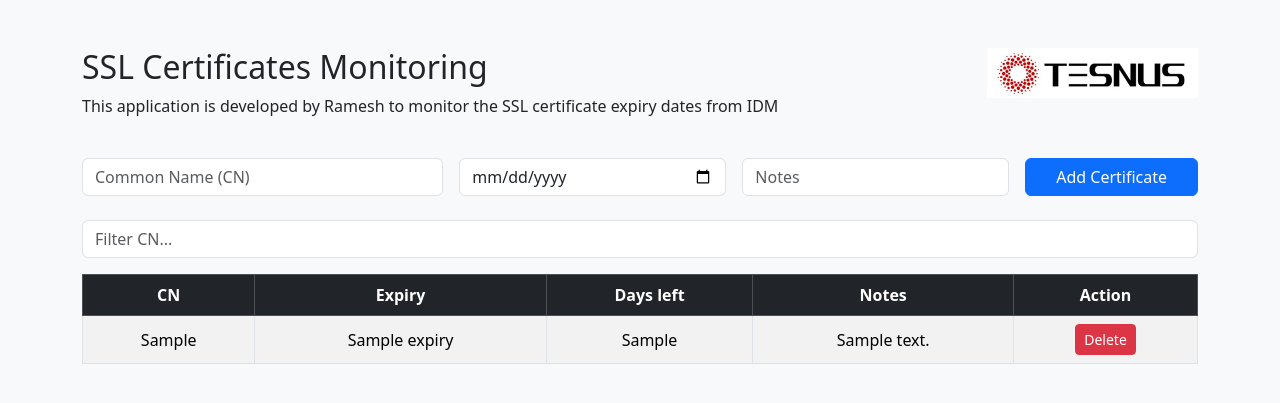
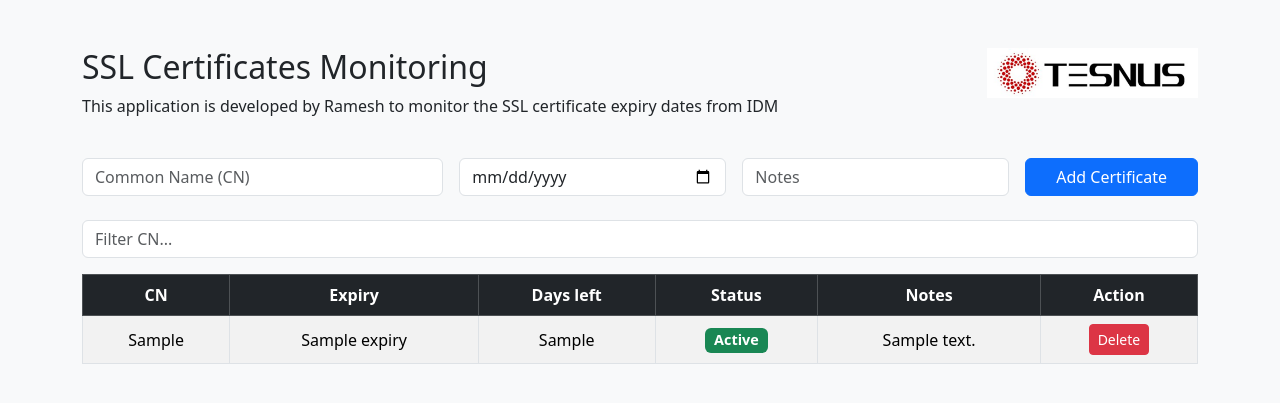
Before and after one commit to ramineniramesh505/SSLMonitoringApplication, a Flask app: template templates/index.html in a window 1280 px wide. Shown: the top 403 px of the page. Run offline with Flask 3, Linux system fonts and the light colour scheme; the template is opened without the code that fills it: most values are stand-ins (such as "Sample title", 1, 10 or a date in 2020).

Commit message:
Added status column and color-coded badges for SSL certificate monitoring

```diff
--- a/app.py
+++ b/app.py
@@ -17,12 +17,22 @@ Session = sessionmaker(bind=engine)
 def home():
     session_db = Session()
     certs = session_db.query(Certificate).all()
-    # Calculate days left
+
+    # Calculate days left and status
     for cert in certs:
         if cert.expiry:
             cert.days_left = (cert.expiry - datetime.utcnow().date()).days
+            # Determine status
+            if cert.days_left < 0:
+                cert.status = "Expired"
+            elif cert.days_left <= 30:
+                cert.status = "Expiring Soon"
+            else:
+                cert.status = "Active"
         else:
             cert.days_left = "N/A"
+            cert.status = "Unknown"
+
     session_db.close()
     return render_template("index.html", certs=certs)
 
--- a/templates/index.html
+++ b/templates/index.html
@@ -9,7 +9,10 @@
       height: 50px;
     }
     .header-text {
-      margin-bottom: 1rem; /* adds space after the text */
+      margin-bottom: 1rem;
+    }
+    .badge {
+      font-size: 0.9rem;
     }
   </style>
 </head>
@@ -23,7 +26,6 @@
         <p class="header-text">This application is developed by Ramesh to monitor the SSL certificate expiry dates from IDM</p>
       </div>
       <div>
-        <!-- Use relative path if running via Flask -->
         <img src="/static/thumbnail_Outlook-c5ndlzoc.png" alt="Logo" class="logo">
       </div>
     </div>
@@ -54,6 +56,7 @@
           <th>CN</th>
           <th>Expiry</th>
           <th>Days left</th>
+          <th>Status</th>
           <th>Notes</th>
           <th>Action</th>
         </tr>
@@ -64,6 +67,17 @@
           <td>{{ cert.cn }}</td>
           <td>{{ cert.expiry }}</td>
           <td>{{ cert.days_left }}</td>
+          <td>
+            {% if cert.status == "Expired" %}
+              <span class="badge bg-danger">{{ cert.status }}</span>
+            {% elif cert.status == "Expiring Soon" %}
+              <span class="badge bg-warning text-dark">{{ cert.status }}</span>
+            {% elif cert.status == "Active" %}
+              <span class="badge bg-success">{{ cert.status }}</span>
+            {% else %}
+              <span class="badge bg-secondary">{{ cert.status }}</span>
+            {% endif %}
+          </td>
           <td>{{ cert.notes }}</td>
           <td>
             <form action="/delete/{{ cert.id }}" method="post">
```
